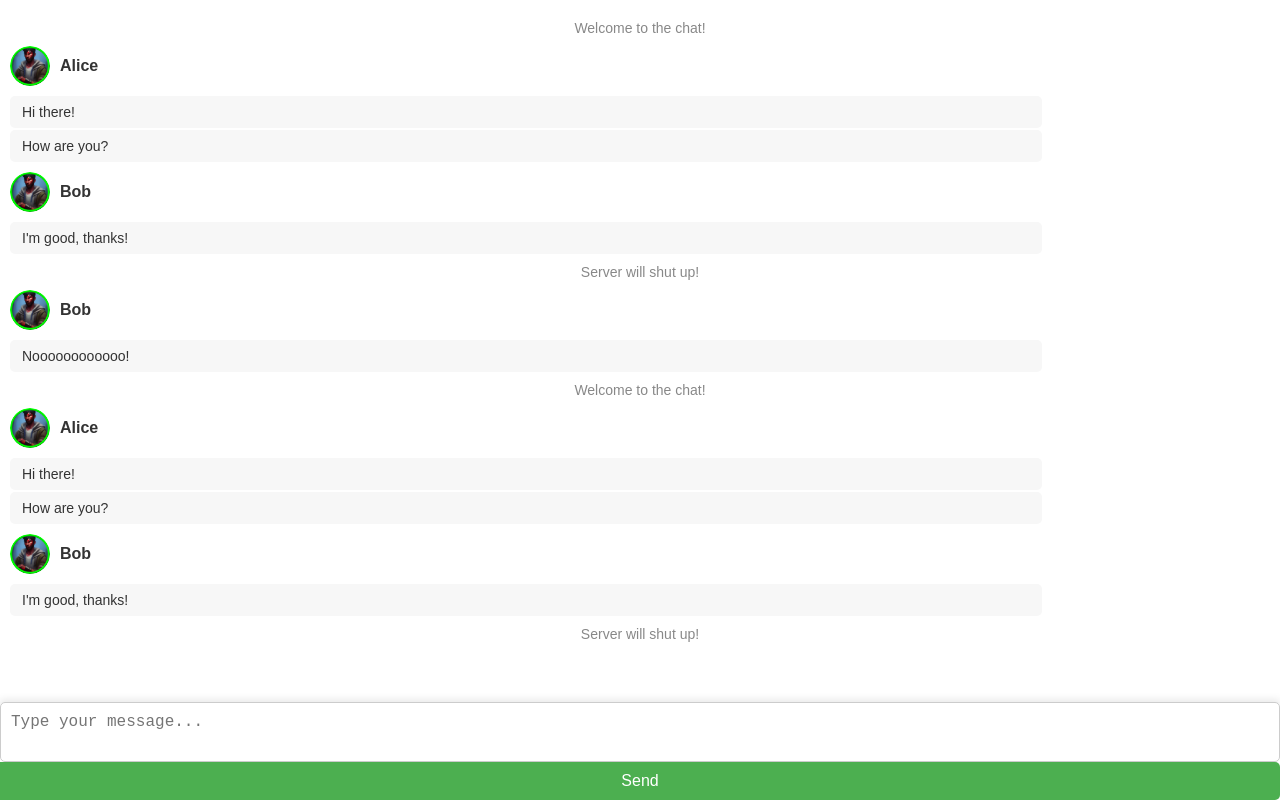
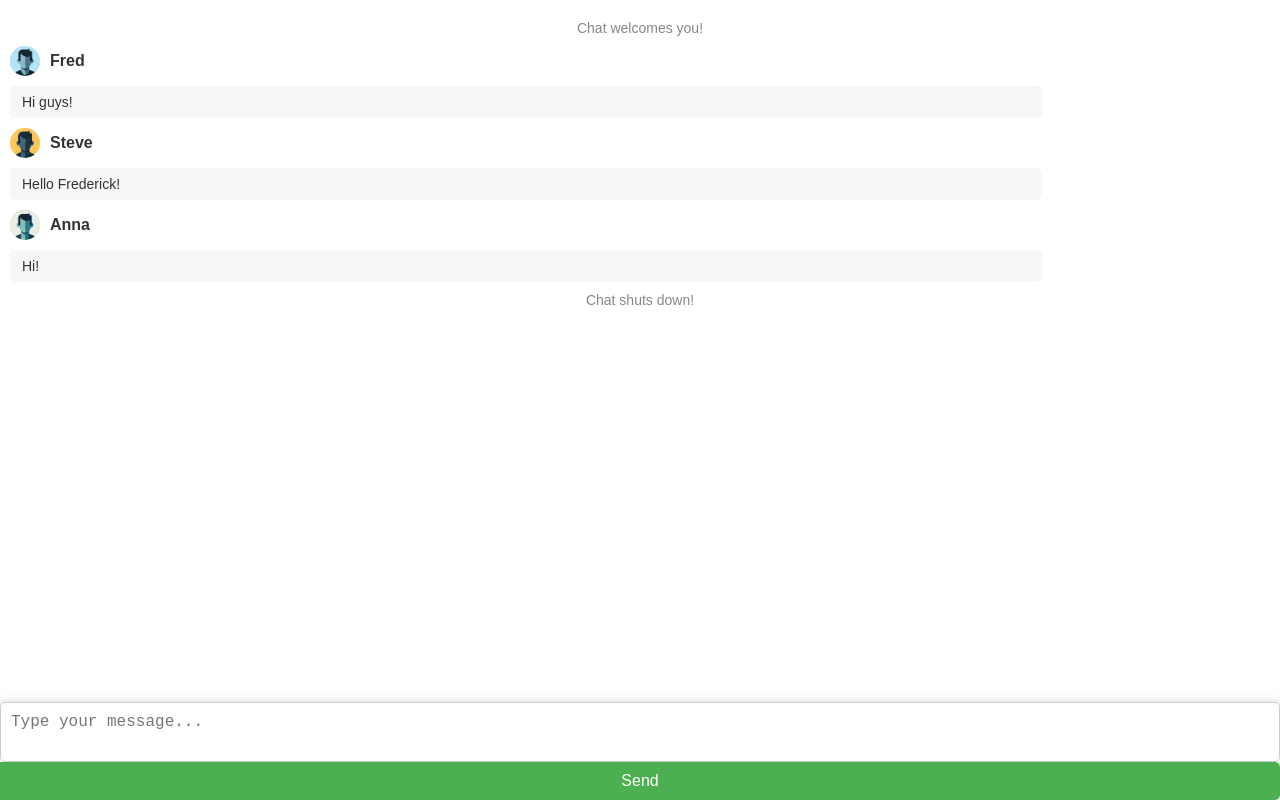
Before and after one commit to Asyps/tokenium-electron, a website: page modules/chat/index.html in a window 1280 px wide. Drawn offline with Linux system fonts and the light colour scheme.

Commit message:
chat functions

```diff
--- a/modules/chat/chat.css
+++ b/modules/chat/chat.css
@@ -68,7 +68,6 @@ html, body {
 .send-button-container {
     display: flex;
     width: 100%;
-    margin-bottom: 10px;
 }
 
 .character-select {
@@ -132,8 +131,8 @@ html, body {
 }
 
 .user-image {
-    width: 40px;
-    height: 40px;
+    width: 30px;
+    height: 30px;
     border-radius: 50%;
     margin-right: 10px;
 }
--- a/modules/chat/index.html
+++ b/modules/chat/index.html
@@ -13,7 +13,7 @@
         </div>
         <div class="chat-input-container">
             <textarea id="playerChatInput" class="chat-input" placeholder="Type your message..."></textarea>
-            <button id="playerSendButton" class="send-button">Send</button>
+            <button id="playerSendButton" class="send-button" onclick="playerChat.send()">Send</button>
         </div>
     </div>
 
--- a/modules/chat/script.js
+++ b/modules/chat/script.js
@@ -1,20 +1,51 @@
-// Example JavaScript to add chat components
+// Mockup - will be replaced by server
+class chatComponent {
+    constructor(type, data) {
+        this.type = type,
+        this.data = data
+    }
+}
 
-// Function to add a system message
-function addSystemMessage(text) {
+// testing
+let messages = [
+    new chatComponent("system", "Chat welcomes you!"),
+    new chatComponent("header", "Fred"),
+    new chatComponent("message", "Hi guys!"),
+    new chatComponent("header", "Steve"),
+    new chatComponent("message", "Hello Frederick!"),
+    new chatComponent("header", "Anna"),
+    new chatComponent("message", "Hi!"),
+    new chatComponent("system", "Chat shuts down!"),
+]
+
+let pfpDictionary = {
+    "Dave": "../../images/Dave.png",
+    "Fred": "../../images/placeholder_1.png",
+    "Anna": "../../images/placeholder_2.png",
+    "Steve": "../../images/placeholder_3.png"
+}
+let localPlayerName = "Dave"
+// end of mockup (hopefully)
+
+const playerChat = {
+    lastMessageSender: "",
+    internal: {
+        textInput: document.getElementById("playerChatInput"),
+        messageArea: document.getElementById("playerChatMessages"),
+
+        addSystemMessage(text) {
             const message = document.createElement('div');
             message.className = 'system-message';
             message.textContent = text;
-    document.getElementById('playerChatMessages').appendChild(message);
-}
+            this.messageArea.appendChild(message);
+        },
 
-// Function to add a user header
-function addUserHeader(userName, userImage) {
+        addUserHeader(userName) {
             const header = document.createElement('div');
             header.className = 'user-header';
 
             const img = document.createElement('img');
-    img.src = userImage;
+            img.src = pfpDictionary[userName];
             img.alt = userName;
             img.className = 'user-image';
 
@@ -25,31 +56,48 @@ function addUserHeader(userName, userImage) {
             header.appendChild(img);
             header.appendChild(name);
 
-    document.getElementById('playerChatMessages').appendChild(header);
-}
+            this.messageArea.appendChild(header);
+        },
 
-// Function to add a user message
-function addUserMessage(text) {
+        addUserMessage(text) {
             const message = document.createElement('div');
             message.className = 'user-message';
             message.textContent = text;
-    document.getElementById('playerChatMessages').appendChild(message);
+            this.messageArea.appendChild(message);
+        },
+
+        addChatComponent(component) {
+            if (component.type == "system") {
+                this.addSystemMessage(component.data);
+                playerChat.lastMessageSender = "";
+            }
+            else if (component.type == "header") {
+                this.addUserHeader(component.data);
+                playerChat.lastMessageSender = component.data;
+            }
+            else {
+                this.addUserMessage(component.data);
+            }
+        }
+    },
+
+    send() {
+        if (this.lastMessageSender != localPlayerName) {
+            playerChat.internal.addUserHeader(localPlayerName);
         }
 
-// Example usage:
-addSystemMessage("Welcome to the chat!");
-addUserHeader("Alice", "../tokenium/images/Dave.png");
-addUserMessage("Hi there!");
-addUserMessage("How are you?");
-addUserHeader("Bob", "../tokenium/images/Dave.png");
-addUserMessage("I'm good, thanks!");
-addSystemMessage("Server will shut up!");
-addUserHeader("Bob", "../tokenium/images/Dave.png");
-addUserMessage("Noooooooooooo!");
-addSystemMessage("Welcome to the chat!");
-addUserHeader("Alice", "../tokenium/images/Dave.png");
-addUserMessage("Hi there!");
-addUserMessage("How are you?");
-addUserHeader("Bob", "../tokenium/images/Dave.png");
-addUserMessage("I'm good, thanks!");
-addSystemMessage("Server will shut up!");
+        this.internal.addUserMessage(this.internal.textInput.value);
+        this.internal.textInput.value = "";
+
+        this.lastMessageSender = localPlayerName;
+    },
+
+    sendSystemMessage(text) {
+        this.internal.addSystemMessage(text);
+        this.lastMessageSender = "";
+    },
+}
+
+for (i of messages) {
+    playerChat.internal.addChatComponent(i);
+}
--- a/modules/tokenium/extensions/rulers.js
+++ b/modules/tokenium/extensions/rulers.js
@@ -26,7 +26,10 @@ class Arrow {
 c = document.createElement("canvas");
 c.id = "rulerLayer";
 c.setAttribute("class", "tokenium_standard");
-tokenium.meta.container.appendChild(c);
+/*
+    <canvas id="rulerLayer" class="tokenium_standard"></canvas>
+*/
+tokenium.meta.container.insertBefore(c, tokenium.tokens.logicalContainer);
 
 // ruler data and functions
 tokenium.ruler = {
--- a/modules/tokenium/extensions/startup.js
+++ b/modules/tokenium/extensions/startup.js
@@ -1,4 +1,4 @@
 tokenium.meta.changeTokeniumSize(64 * 13, 64 * 11);
 tokenium.grid.changeGridSize(64);
 tokenium.tokens.addToken("Dave", 3, 3);
-tokenium.background.addBackgroundImage("./images/cave.png", 64 * 14, 64 * 11, 0, 0);
+tokenium.background.addBackgroundImage("../../images/cave.png", 64 * 14, 64 * 11, 0, 0);
--- a/modules/tokenium/tokenium.js
+++ b/modules/tokenium/tokenium.js
@@ -10,7 +10,7 @@ function unpx(pixels) {
 
 // temporary stuff (will later be managed by other front end systems like character manager)
 var imgDict = {
-    "Dave": "./images/Dave.png"
+    "Dave": "../../images/Dave.png"
 }
 const playerColor = "#00FFFF";
 
--- a/preload.js
+++ b/preload.js
@@ -1,7 +1,3 @@
 const { ipcRenderer, contextBridge } = require("electron");
 
-
-ipcRenderer.on("port", (e) => {
-    port = e.ports[0];
-    window.postMessage("s", "*", transfer=[port]);
-});
+contextBridge.exposeInMainWorld(activeModules, []);
```
Also changed, not shown: module_selector/index.html (+4 -2 lines), module_selector/styles.css (+42 -17 lines), modules/chat/extensions/in-world-chat.js (+47 -27 lines), modules/tokenium/index.html (+1 -1 lines), images/Dave.png (renamed from modules/tokenium/images/Dave.png), images/cave.png (renamed from modules/tokenium/images/cave.png), images/placeholder_1.png (added), images/placeholder_2.png (added), images/placeholder_3.png (added). Lines whose indentation alone changed are shown as unchanged.
